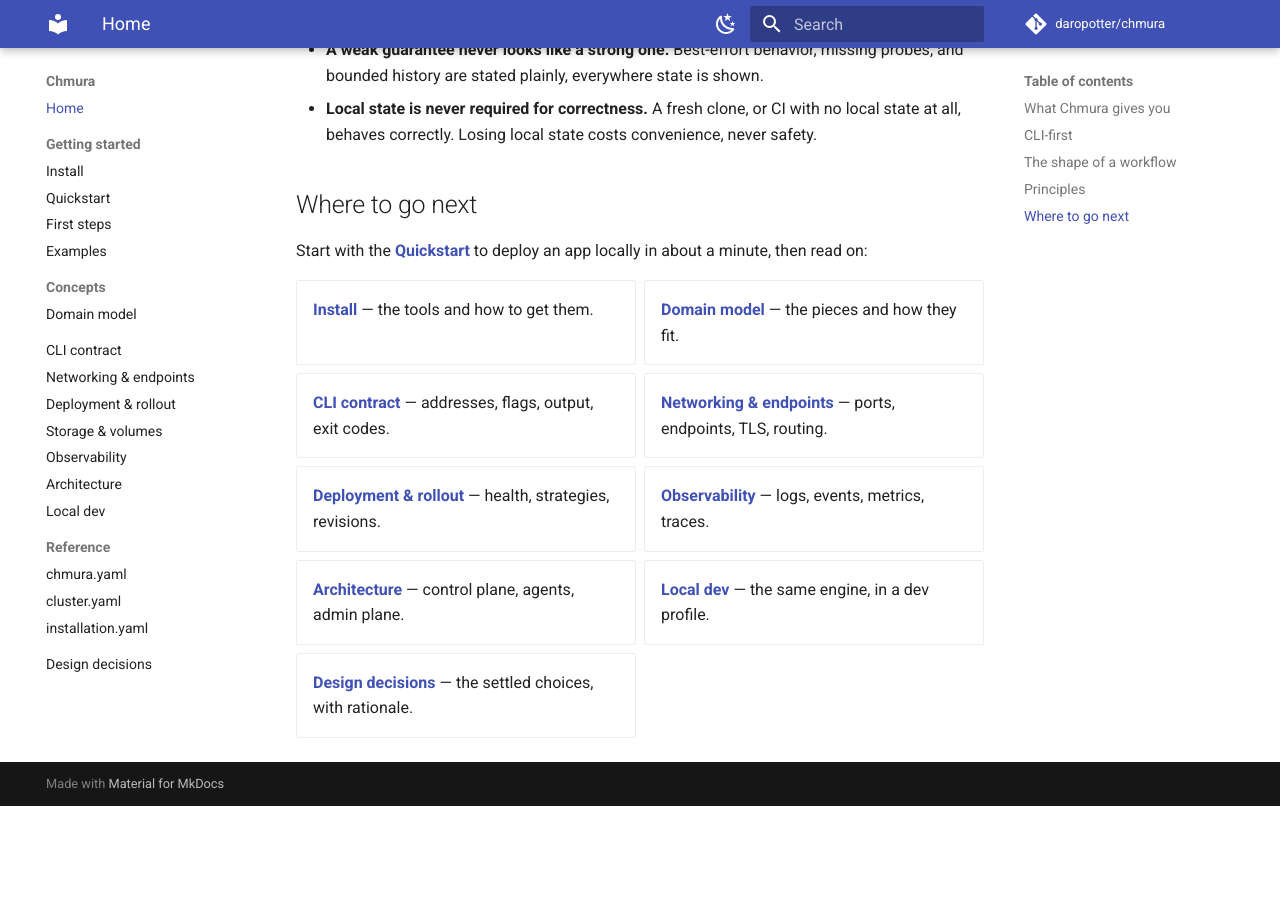
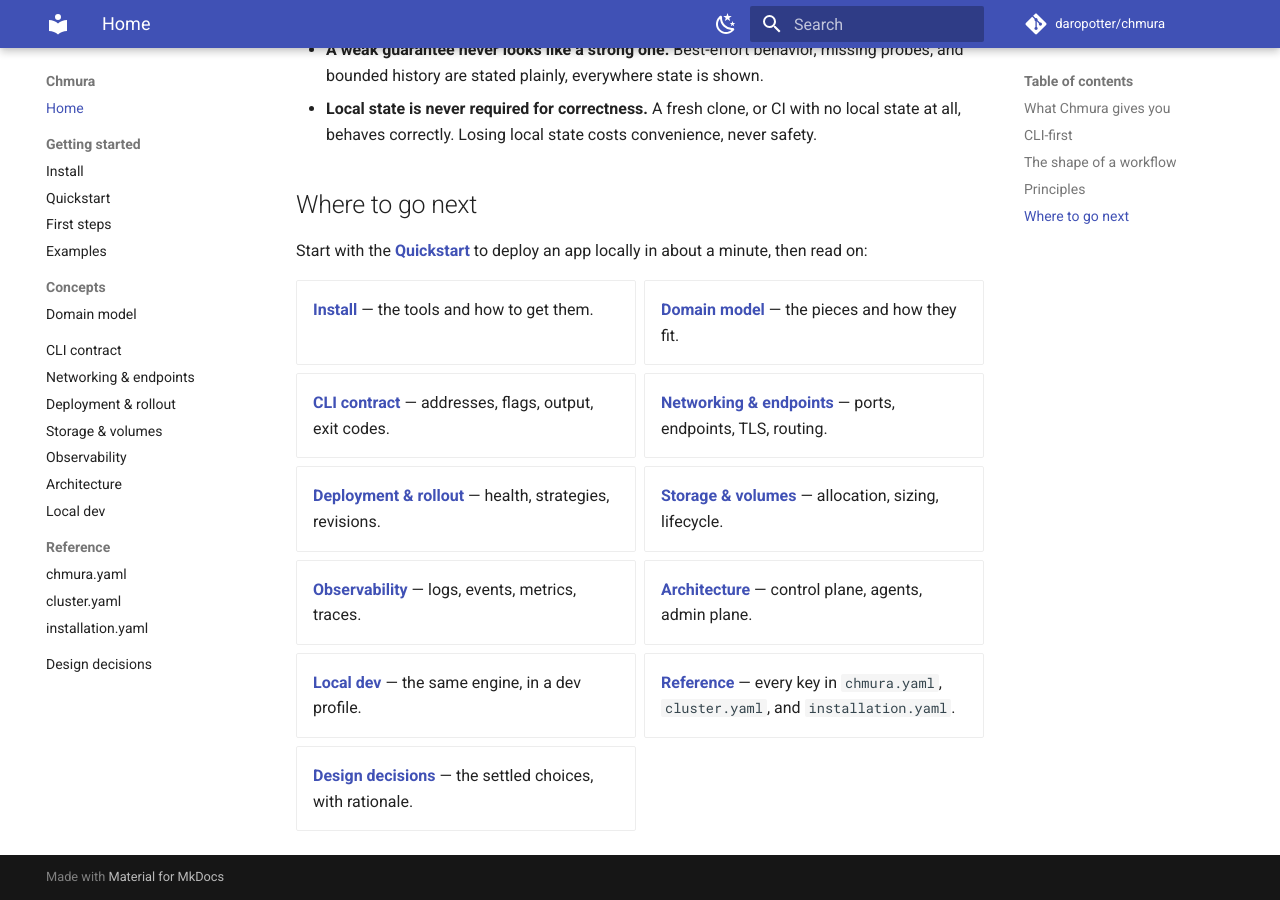
Before and after one commit to daropotter/chmura, an MkDocs documentation site: the page built from docs/index.md, in a window 1280 px wide and 900 px high, scrolled down 1918 px. Built offline with MkDocs 1.6.1 and Material for MkDocs 9.7.7, drawn with Linux system fonts in a browser that asks for light colours; comment, search, counter and statistics services are not loaded; before the commit the page ends 2724 px from its top, so only the background shows below that.

Commit message:
docs: reader-review fixes — delete legacy spec, add Storage/Reference to Home, fix stale 'edge layer'

```diff
--- a/docs/index.md
+++ b/docs/index.md
@@ -95,9 +95,12 @@ locally in about a minute, then read on:
 - **[CLI contract](cli.md)** — addresses, flags, output, exit codes.
 - **[Networking & endpoints](networking.md)** — ports, endpoints, TLS, routing.
 - **[Deployment & rollout](deployment.md)** — health, strategies, revisions.
+- **[Storage & volumes](storage.md)** — allocation, sizing, lifecycle.
 - **[Observability](observability.md)** — logs, events, metrics, traces.
 - **[Architecture](architecture.md)** — control plane, agents, admin plane.
 - **[Local dev](local-dev.md)** — the same engine, in a dev profile.
+- **[Reference](reference/manifest.md)** — every key in `chmura.yaml`,
+  `cluster.yaml`, and `installation.yaml`.
 - **[Design decisions](decisions.md)** — the settled choices, with rationale.
 
 </div>
```
Also changed, not shown: docs/networking.md (+1 -1 lines), 1 other file.
